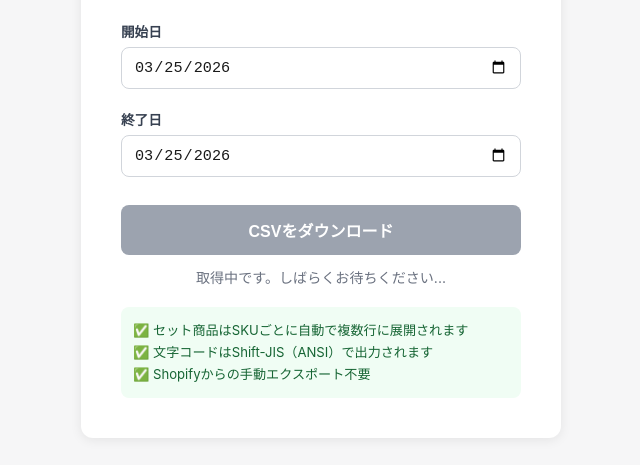
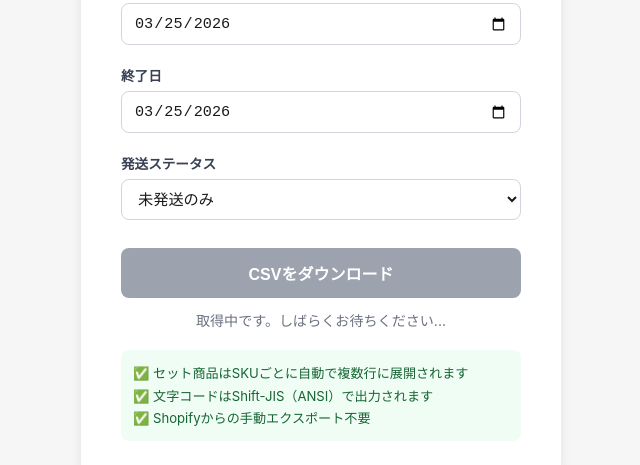
Before and after one commit to haconiwa-superhero/peony-csv-export, a website: page public/index.html in a window 1280 px wide. Both pictures are taken after a click on the button "CSVをダウンロード". Shown: the part 237-702 px from the top of the page, without its empty margins (319-959 px from the left). Drawn offline with Linux system fonts and the light colour scheme.

Commit message:
Add fulfillment status filter to CSV export UI

```diff
--- a/public/index.html
+++ b/public/index.html
@@ -38,6 +38,18 @@
       transition: border-color 0.2s;
     }
     input[type="date"]:focus { border-color: #008060; }
+    select {
+      width: 100%;
+      padding: 10px 12px;
+      border: 1px solid #d1d5db;
+      border-radius: 8px;
+      font-size: 0.95rem;
+      color: #1a1a1a;
+      outline: none;
+      background: white;
+      transition: border-color 0.2s;
+    }
+    select:focus { border-color: #008060; }
     .btn {
       width: 100%;
       padding: 13px;
@@ -78,6 +90,15 @@
       <label>終了日</label>
       <input type="date" id="end">
     </div>
+    <div class="form-group">
+      <label>発送ステータス</label>
+      <select id="fulfillment">
+        <option value="any">すべて</option>
+        <option value="unfulfilled" selected>未発送のみ</option>
+        <option value="fulfilled">発送済みのみ</option>
+        <option value="partial">一部発送済み</option>
+      </select>
+    </div>
 
     <button class="btn" id="exportBtn" onclick="exportCSV()">CSVをダウンロード</button>
     <div class="loading" id="loading">取得中です。しばらくお待ちください...</div>
@@ -95,8 +116,9 @@
     document.getElementById('end').value   = today;
 
     function exportCSV() {
-      const start = document.getElementById('start').value;
-      const end   = document.getElementById('end').value;
+      const start       = document.getElementById('start').value;
+      const end         = document.getElementById('end').value;
+      const fulfillment = document.getElementById('fulfillment').value;
       if (!start || !end)  { alert('期間を入力してください'); return; }
       if (start > end)     { alert('開始日は終了日より前にしてください'); return; }
 
@@ -107,7 +129,7 @@
 
       const iframe = document.createElement('iframe');
       iframe.style.display = 'none';
-      iframe.src = `/export?start=${start}&end=${end}`;
+      iframe.src = `/export?start=${start}&end=${end}&fulfillment=${fulfillment}`;
       document.body.appendChild(iframe);
 
       setTimeout(() => {
```
Also changed, not shown: server.js (+4 -3 lines), shopify.app.toml (added, +18 -0 lines).
